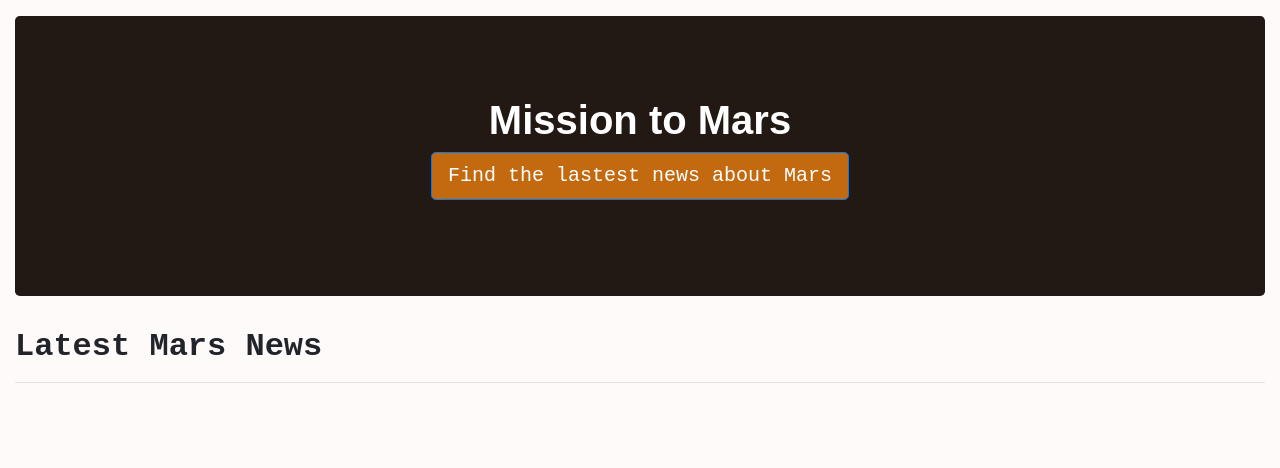
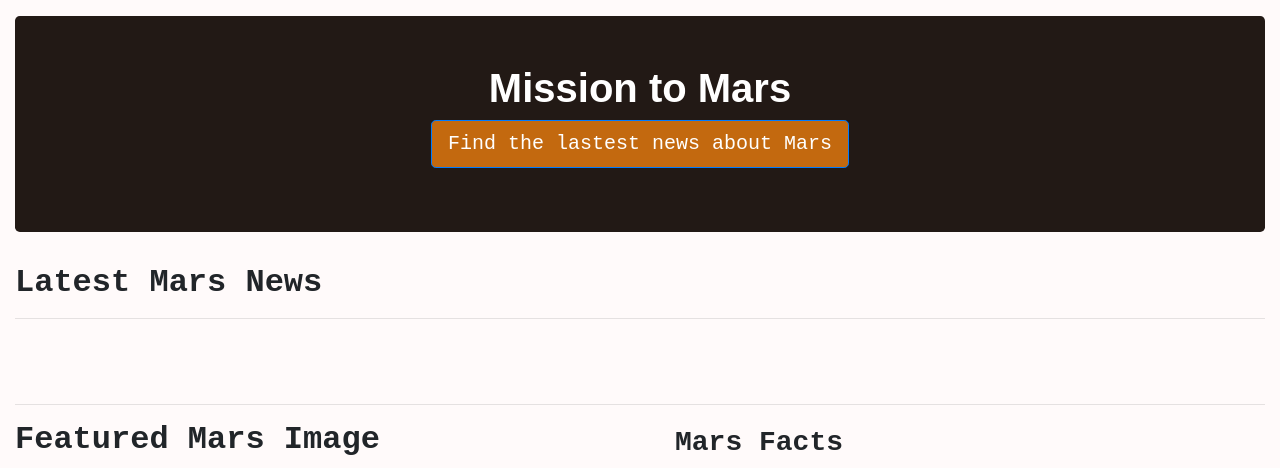
Before and after one commit to KeSavanh/web-scraping-challenge, a Flask app: template mission_to_mars/templates/index.html in a window 1280 px wide. Shown: the top 468 px of the page. Run offline with Flask 2, Linux system fonts and the light colour scheme; the template is opened without the code that fills it, so the values that code supplies are empty; some libraries are stand-ins or nearby versions.

Commit message:
add screenshots

```diff
--- a/mission_to_mars/templates/index.html
+++ b/mission_to_mars/templates/index.html
@@ -8,7 +8,7 @@
      <!-- refer to bootstrap style sheet -->
     <link rel="stylesheet" href="https://maxcdn.bootstrapcdn.com/bootstrap/4.0.0/css/bootstrap.min.css" integrity="sha384-Gn5384xqQ1aoWXA+058RXPxPg6fy4IWvTNh0E263XmFcJlSAwiGgFAW/dAiS6JXm" crossorigin="anonymous">
     <style>
-        .jumbotron {padding: 5rem 4rem;
+        .jumbotron {padding: 3rem;
         margin-top: 1rem ;
         margin-bottom: 2rem;
         background-color: rgb(34, 25, 21)}
```
Also changed, not shown: README.md, images/application_1.png (added), images/application_2.png (added), 1 other file.
